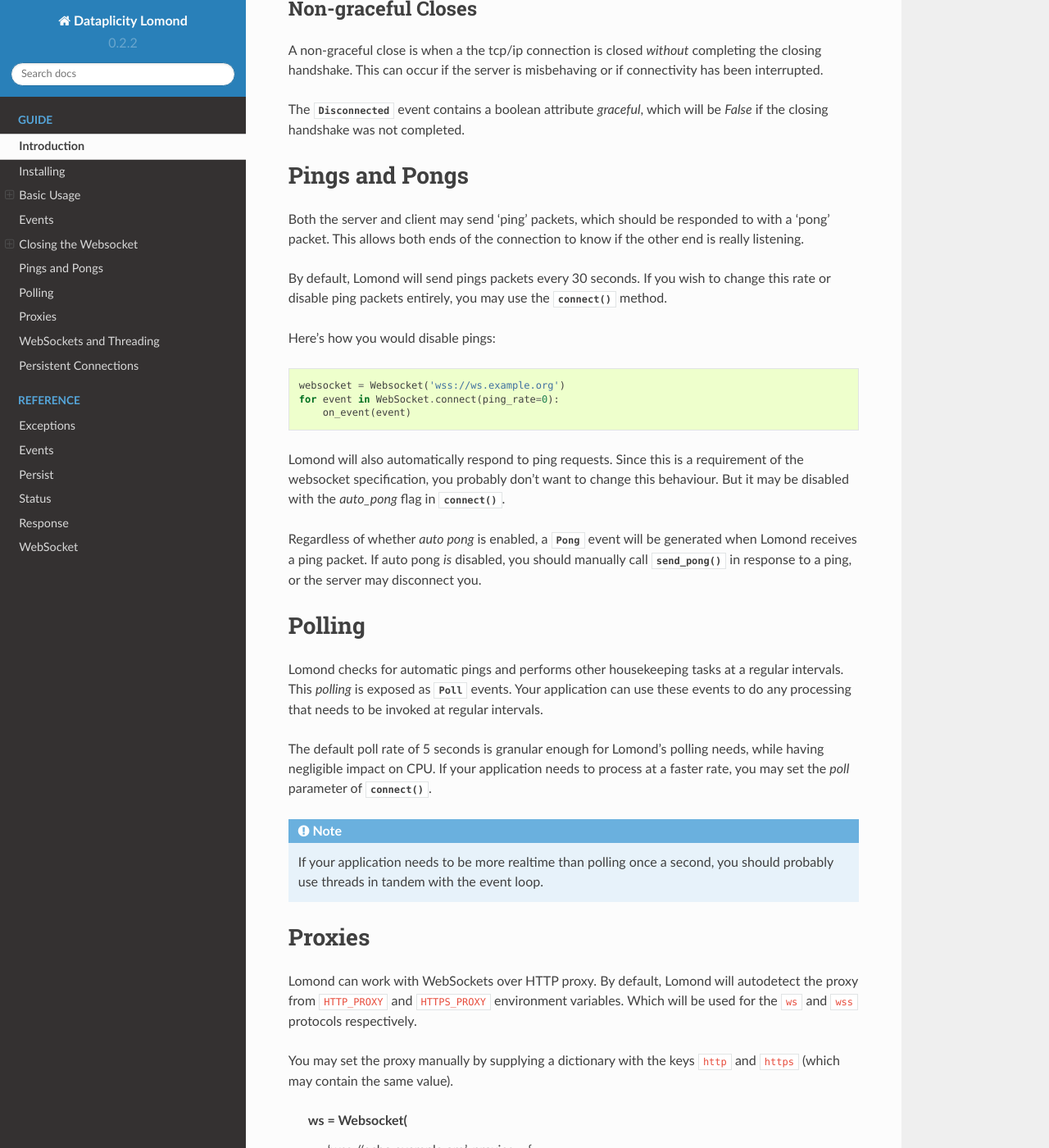
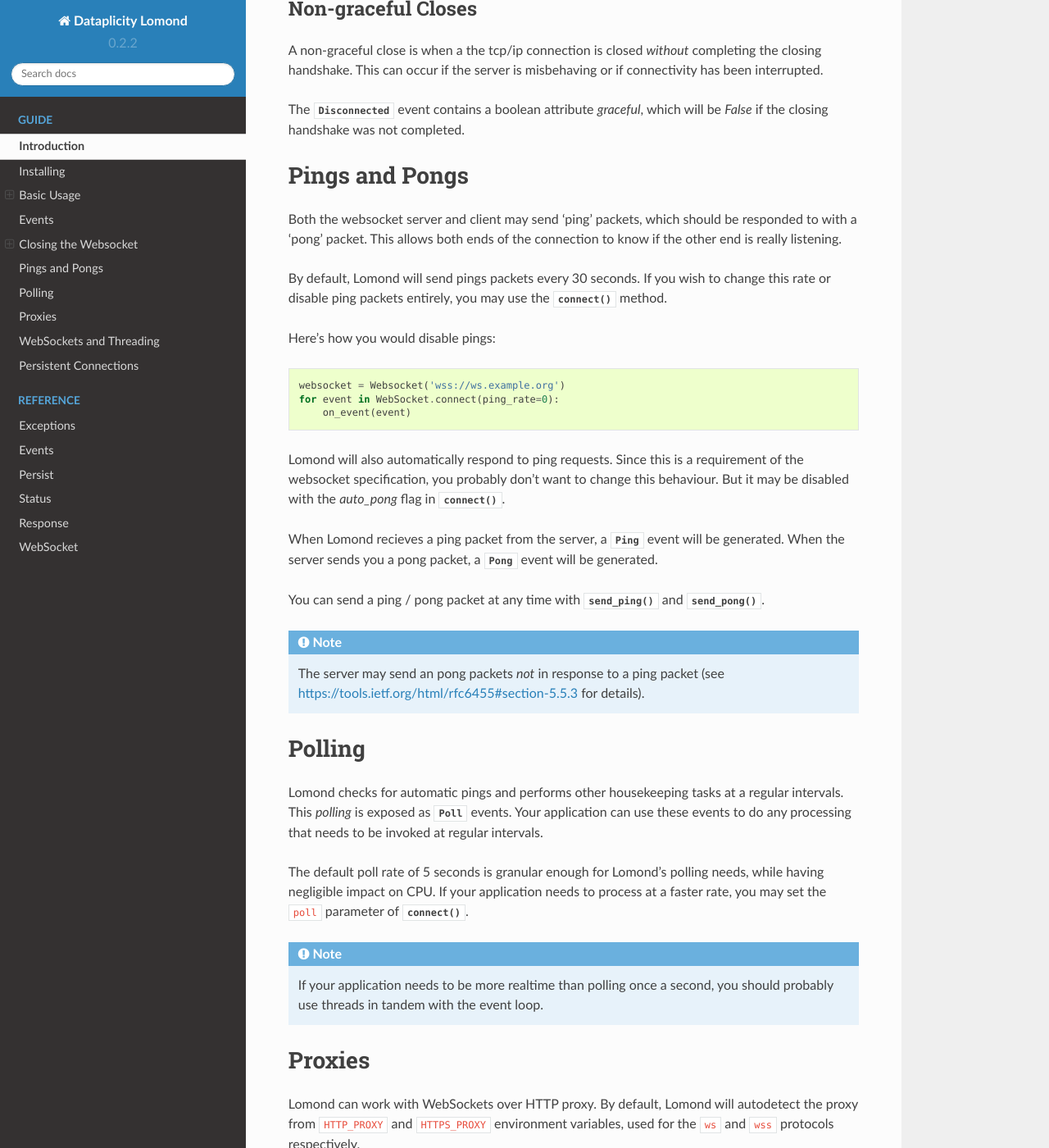
Before and after one commit to wildfoundry/dataplicity-lomond, a Sphinx documentation site: the page built from docs/guide.rst, in a window 1280 px wide and 1400 px high, scrolled down 3576 px. Shown: the whole window at 82% size. Built offline with Sphinx 7.4.7 and the Read the Docs theme 2.0.0, drawn with Linux system fonts in a browser that asks for light colours; the version number is read from the project's files by our own code; some of the changed text lies outside the part shown.

Commit message:
doc improvements

```diff
--- a/docs/guide.rst
+++ b/docs/guide.rst
@@ -205,11 +205,19 @@
 change this behaviour. But it may be disabled with the `auto_pong` flag
 in :meth:`~lomond.websocket.WebSocket.connect`.
 
-Regardless of whether *auto pong* is enabled, a
-:class:`~lomond.events.Pong` event will be generated when Lomond
-receives a ping packet. If auto pong *is* disabled, you should manually
-call :meth:`~lomond.websocket.WebSocket.send_pong` in response to a ping, or the
-server may disconnect you.
+When Lomond recieves a ping packet from the server, a
+:class:`~lomond.events.Ping` event will be generated. When the server
+sends you a pong packet, a :class:`~lomond.events.Pong` event will be
+generated.
+
+You can send a ping / pong packet at any time with
+:meth:`~lomond.websocket.WebSocket.send_ping` and
+:meth:`~lomond.websocket.WebSocket.send_pong`.
+
+.. note::
+    The server may send an pong packets *not* in response to a ping
+    packet (see https://tools.ietf.org/html/rfc6455#section-5.5.3
+    for details).
 
 Polling
 -------
@@ -222,7 +230,7 @@
 
 The default poll rate of 5 seconds is granular enough for Lomond's
 polling needs, while having negligible impact on CPU. If your
-application needs to process at a faster rate, you may set the `poll`
+application needs to process at a faster rate, you may set the ``poll``
 parameter of :meth:`~lomond.websocket.WebSocket.connect`.
 
 .. note::
@@ -235,11 +243,12 @@
 
 Lomond can work with WebSockets over HTTP proxy. By default, Lomond will
 autodetect the proxy from ``HTTP_PROXY`` and ``HTTPS_PROXY`` environment
-variables. Which will be used for the ``ws`` and ``wss`` protocols
+variables, used for the ``ws`` and ``wss`` protocols
 respectively.
 
 You may set the proxy manually by supplying a dictionary with the keys
-``http`` and ``https`` (which may contain the same value).
+``http`` and ``https`` (which may contain the same value). Here's an
+example::
 
     ws = Websocket(
         'wss://echo.example.org',
```
Also changed, not shown: other parts of docs/guide.rst (+4 -4 lines), 1 other file.
